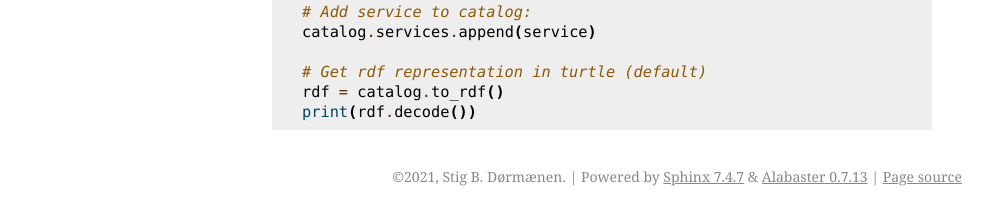
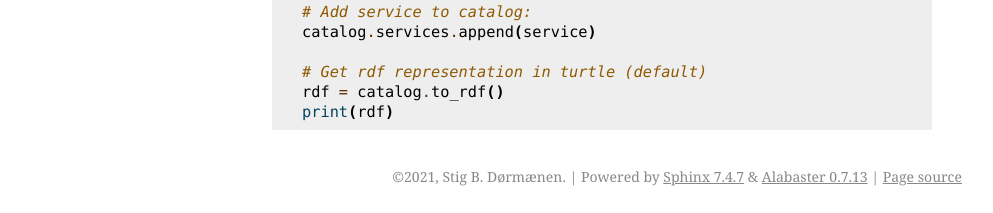
Before and after one commit to Informasjonsforvaltning/servicecatalogtordf, a Sphinx documentation site: the page built from docs/index.rst, in a window 1280 px wide. Shown: the part 948-1161 px from the top of the page, without its empty margins (148-1141 px from the left). Built offline with Sphinx 7.4.7, drawn with Linux system fonts in a browser that asks for light colours.

Commit message:
chore: fix documentation with regard to new versions of deps

```diff
--- a/docs/index.rst
+++ b/docs/index.rst
@@ -65,4 +65,4 @@ This package can be used like this:
 
   # Get rdf representation in turtle (default)
   rdf = catalog.to_rdf()
-  print(rdf.decode())
+  print(rdf)
--- a/pyproject.toml
+++ b/pyproject.toml
@@ -1,6 +1,6 @@
 [tool.poetry]
 name = "servicecatalogtordf"
-version = "0.1.0-alpha.10"
+version = "0.1.0-alpha.11"
 description = "A library that will map a service catalog (cpsv) to rdf"
 authors = ["Stig B. Dørmænen <stigbd@gmail.com>"]
 license = "Apache-2.0"
@@ -16,7 +16,7 @@ classifiers=[
 [tool.poetry.dependencies]
 python = "^3.7"
 skolemizer = "^1.0.0"
-datacatalogtordf = "^1.4.0"
+datacatalogtordf = "^1.4.7"
 
 [tool.poetry.dev-dependencies]
 black = "^21.5b1"
```
Also changed, not shown: README.md (+1 -1 lines), 2 other files.
